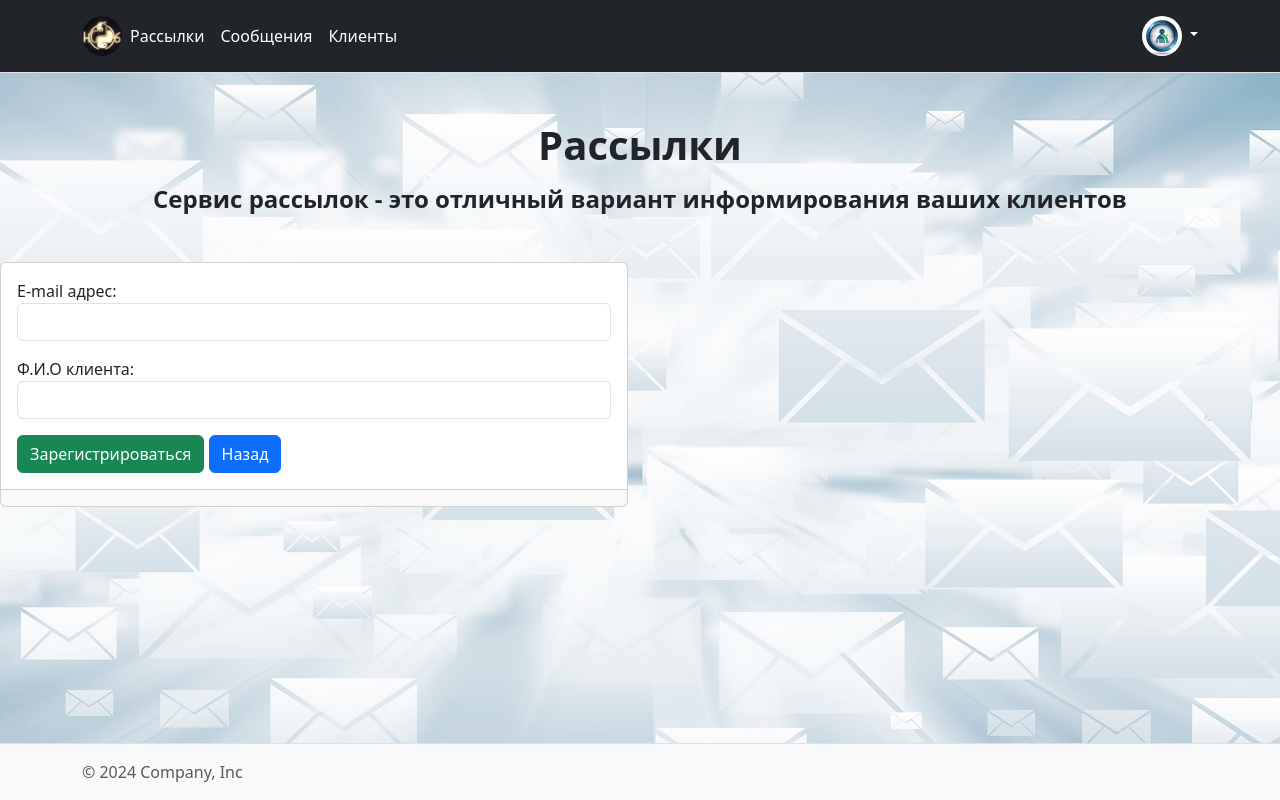
After one commit to AlekseiTen/course_work_6, a Django app: page /clients/create/ in a window 1280 px wide. The commit adds this page. Run offline with Django 4.2, Linux system fonts and the light colour scheme; some libraries are stand-ins or nearby versions.

Commit message:
написал круд для клиента, форму , и шаблоны

```diff
--- a/mailing/forms.py
+++ b/mailing/forms.py
@@ -0,0 +1,19 @@
+from django.forms import BooleanField, ModelForm
+
+from mailing.models import Client
+
+
+class StyleFormMixin:
+    def __init__(self, *args, **kwargs):
+        super().__init__(*args, **kwargs)
+        for field_name, field in self.fields.items():
+            if isinstance(field, BooleanField):
+                field.widget.attrs["class"] = "form-check-input"
+            else:
+                field.widget.attrs["class"] = "form-control"
+
+
+class ClientForm(StyleFormMixin, ModelForm):
+    class Meta:
+        model = Client
+        fields = ['email', 'full_name']
--- a/mailing/templates/mailing/base.html
+++ b/mailing/templates/mailing/base.html
@@ -60,41 +60,7 @@
     <div class="content">
         <!-- Верхний колонтитул с меню-->
         <header class="p-3 mb-3 bg-dark border-bottom">
-            <div class="container">
-                <div class="d-flex flex-wrap align-items-center justify-content-center justify-content-lg-start">
-                    <a href="" class="d-flex align-items-center mb-2 mb-lg-0 text-dark text-decoration-none">
-                        <img src="/static/images/Hilshat76-Python-001.jpg" alt="mdo" width="40" height="40"
-                             class="rounded-circle">
-                    </a>
-
-                    <ul class="nav col-12 col-lg-auto me-lg-auto mb-2 justify-content-center mb-md-0">
-                        <style>.custom-link {
-                            color: white
-                        }</style>
-                        <li><a href="#" class="nav-link px-2 custom-link">Рассылки</a></li>
-                        <li><a href="#" class="nav-link px-2 custom-link">Сообщения</a></li>
-                        <li><a href="#" class="nav-link px-2 custom-link ">Клиенты</a></li>
-                    </ul>
-
-
-                    <div class="dropdown text-end">
-                        <a href="#" class="d-block custom-link text-decoration-none dropdown-toggle" id="dropdownUser1"
-                           data-bs-toggle="dropdown" aria-expanded="false">
-                            <img src="/media/user/user.jpg" alt="mdo" width="40" height="40" class="rounded-circle">
-                        </a>
-                        <ul class="dropdown-menu text-small" aria-labelledby="dropdownUser1">
-                            <li><a class="dropdown-item" href="#">Создать рассылки</a></li>
-                            <li><a class="dropdown-item" href="#">Создать сообщение</a></li>
-                            <li><a class="dropdown-item" href="#">Добавить клиента</a></li>
-                            <li>
-                                <hr class="dropdown-divider">
-                            </li>
-                            <li><a class="dropdown-item" href="#">Войти</a></li>
-                            <li><a class="dropdown-item" href="#">Выйти</a></li>
-                        </ul>
-                    </div>
-                </div>
-            </div>
+            {% include 'mailing/includes/inc_menu.html' %}
         </header>
 
         <!-- Заголовок -->
--- /dev/null
+++ b/mailing/templates/mailing/client_form.html
@@ -0,0 +1,19 @@
+{% extends 'mailing/base.html' %}
+
+{% block content %}
+    <div class="col-12">
+        <form class="row" method="post" enctype="multipart/form-data">
+            <div class="col-6">
+                <div class="card">
+                    <div class="card-body">
+                        {% csrf_token %}
+                        {{ form.as_p }}
+                        <button type="submit" class="btn btn-success">Зарегистрироваться</button>
+                        <a class="btn btn-primary" href="{% url 'mailing:client_list' %}" role="button">Назад</a>
+                    </div>
+                    <div class="card-footer"></div>
+                </div>
+            </div>
+        </form>
+    </div>
+{% endblock %}
--- /dev/null
+++ b/mailing/templates/mailing/includes/inc_menu.html
@@ -0,0 +1,36 @@
+<div class="container">
+    <div class="d-flex flex-wrap align-items-center justify-content-center justify-content-lg-start">
+        <a href="" class="d-flex align-items-center mb-2 mb-lg-0 text-dark text-decoration-none">
+            <img src="/static/images/Hilshat76-Python-001.jpg" alt="mdo" width="40" height="40"
+                 class="rounded-circle">
+        </a>
+
+        <ul class="nav col-12 col-lg-auto me-lg-auto mb-2 justify-content-center mb-md-0">
+            <style>.custom-link {
+                color: white
+            }</style>
+
+            <li><a href="#" class="nav-link px-2 custom-link">Рассылки</a></li>
+            <li><a href="#" class="nav-link px-2 custom-link">Сообщения</a></li>
+            <li><a href="{% url 'mailing:client_create' %}" class="nav-link px-2 custom-link ">Клиенты</a>
+            </li>
+        </ul>
+
+
+        <div class="dropdown text-end">
+            <a href="#" class="d-block custom-link text-decoration-none dropdown-toggle" id="dropdownUser1"
+               data-bs-toggle="dropdown" aria-expanded="false">
+                <img src="/media/user/user.jpg" alt="mdo" width="40" height="40" class="rounded-circle">
+            </a>
+            <ul class="dropdown-menu text-small" aria-labelledby="dropdownUser1">
+                <li><a class="dropdown-item" href="#">Главная</a></li>
+                <li><a class="dropdown-item" href="#">Блог</a></li>
+                <li>
+                    <hr class="dropdown-divider">
+                </li>
+                <li><a class="dropdown-item" href="#">Войти</a></li>
+                <li><a class="dropdown-item" href="#">Выйти</a></li>
+            </ul>
+        </div>
+    </div>
+</div>
--- a/mailing/urls.py
+++ b/mailing/urls.py
@@ -1,9 +1,11 @@
 from django.urls import path
 
-from mailing.views import index
+from mailing.views import index, ClientListView, ClientCreateView
 
 app_name = "mailing"
 
 urlpatterns = [
     path("", index),
+    path("clients/", ClientListView.as_view(), name="client_list"),
+    path("clients/create/", ClientCreateView.as_view(), name="client_create"),
 ]
--- a/mailing/views.py
+++ b/mailing/views.py
@@ -1,4 +1,40 @@
+
 from django.shortcuts import render
+from django.urls import reverse_lazy
+from django.views.generic import ListView, DetailView, CreateView, UpdateView, DeleteView
+
+from mailing.forms import ClientForm
+from mailing.models import Client
+
 
 def index(request):
     return render(request, 'mailing/base.html')
+
+
+class ClientListView(ListView):
+    model = Client
+    template_name = "mailing/client_list.html"
+    context_object_name = "clients"
+
+
+# class ClientDetailView(DetailView):
+#     model = Client
+#     template_name = "mailing/client_detail.html"
+
+
+class ClientCreateView(CreateView):
+    model = Client
+    form_class = ClientForm
+    success_url = reverse_lazy("mailing:client_list")
+
+
+# class ClientUpdateView(UpdateView):
+#     model = Client
+#     form_class = ClientForm
+#     success_url = reverse_lazy("mailing:client_list")
+#
+#
+# class ClientDeleteView(DeleteView):
+#     model = Client
+#     template_name = "mailing/client_confirm_delete.html"
+#     success_url = reverse_lazy("mailing:client_list")
```
Also changed, not shown: mailing/templates/mailing/client_list.html (renamed from mailing/templates/mailing/mailing_list.html).
